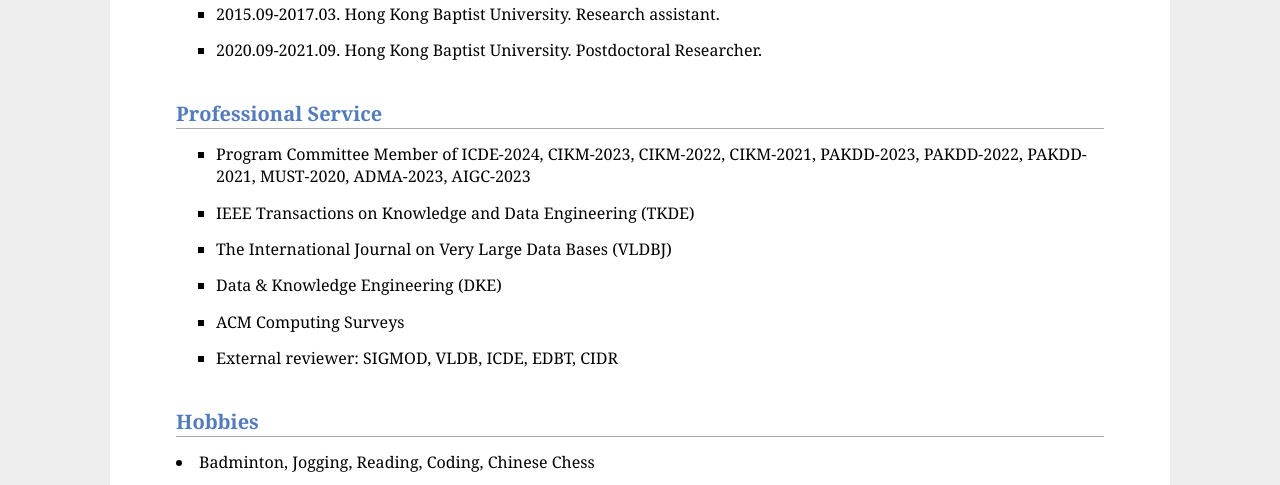
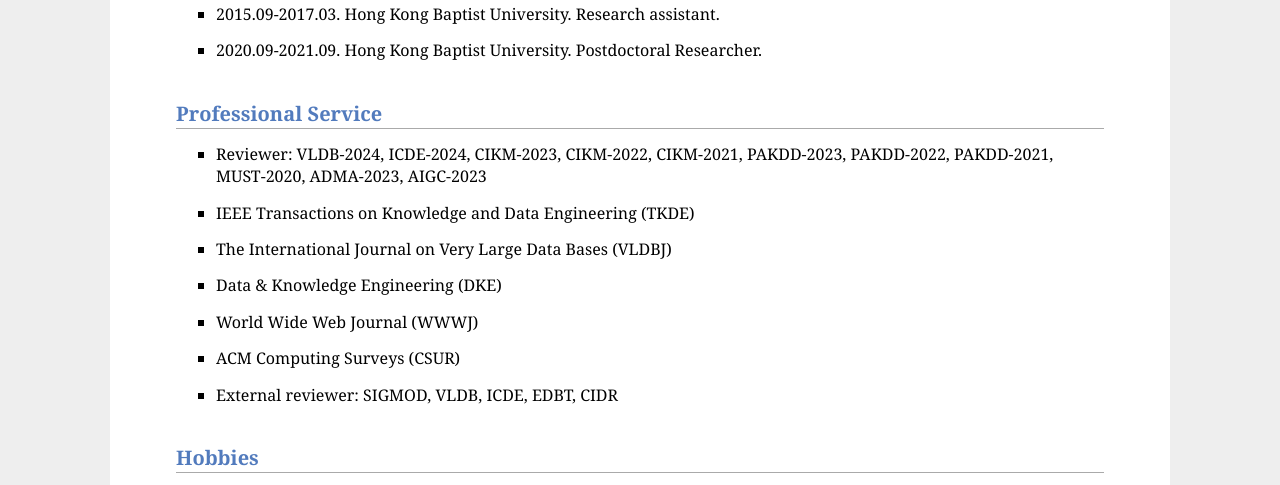
Before and after one commit to csjxjiang/csjxjiang.github.io, a plain HTML site: page index.html in a window 1280 px wide. Shown: the part 2005-2490 px from the top of the page. Drawn offline with Linux system fonts and the light colour scheme.

Commit message:
update bib

```diff
--- a/index.html
+++ b/index.html
@@ -20,7 +20,7 @@
                     <br>
                     Email: jxjiang &alpha;t nus d&omicron;t edu d&omicron;t sg
                 </p>
-                 <a href="jiangjiaxin_cv_en.pdf">CV</a> &bull; <a href="https://scholar.google.com/citations?user=IMzgUuIAAAAJ&hl=en">Google Scholar</a>
+                 <a href="jiangjiaxin_cv_en.pdf">CV</a> &bull; <a href="https://scholar.google.com.sg/citations?user=IJxaU-4AAAAJ&hl=zh-CN">Google Scholar</a>
             </td>
             <td>
                 <img src="./jjx.jpeg" border="0" width="150">
@@ -31,7 +31,7 @@
 
 <h2>Biography</h2>
 <p>
-    Jiaxin Jiang is now a research fellow working with <a href="https://www.comp.nus.edu.sg/~hebs/index.html">Bingsheng He</a> in School of Computing, <a href="https://www.nus.edu.sg/">National University of Singapore</a>. His research interests are mainly in distributed graph database systems,  big data analytics and graph anomaly detection. Before that, he received his Ph.D. degree in Computer Science and Technology at <a href="https://www.comp.hkbu.edu.hk/v1/">Hong Kong Baptist University University</a>, supervised by <a href="https://www.comp.hkbu.edu.hk/~bchoi/">Prof. Byron Choi</a> and <a href="https://www.comp.hkbu.edu.hk/~xujl/">Prof. Jianliang Xu</a> in 2020 and B.E. degree in Computer Science from <a href="http://www.tsxt.sdu.edu.cn/">Taishan College</a>, <a href="https://www.sdu.edu.cn/">Shandong University</a> in 2015 (Taishan College operates a <a href="https://baike.baidu.com/item/%E5%9F%BA%E7%A1%80%E5%AD%A6%E7%A7%91%E6%8B%94%E5%B0%96%E5%AD%A6%E7%94%9F%E5%9F%B9%E5%85%BB%E8%AF%95%E9%AA%8C%E8%AE%A1%E5%88%92?fr=aladdin">'pilot class'</a> under the guidance of the MOE, selecting just 15 students from an annual pool of 10,000 freshmen). He worked closely with <a href="https://homepages.inf.ed.ac.uk/wenfei/">Prof. Wenfei Fan</a> and <a href="https://jingbo.me/">Dr. Jingbo Xu</a> from 2015 to 2017.
+    Jiaxin Jiang is now a research fellow working with <a href="https://www.comp.nus.edu.sg/~hebs/index.html">Bingsheng He</a> in School of Computing, <a href="https://www.nus.edu.sg/">National University of Singapore</a>. His research interests are mainly in distributed graph database systems,  big data analytics and graph anomaly detection. Before that, he received his Ph.D. degree in Computer Science and Technology at <a href="https://www.comp.hkbu.edu.hk/v1/">Hong Kong Baptist University University</a>, supervised by <a href="https://www.comp.hkbu.edu.hk/~bchoi/">Prof. Byron Choi</a> and <a href="https://www.comp.hkbu.edu.hk/~xujl/">Prof. Jianliang Xu</a> in 2020 and B.E. degree in Computer Science from <a href="http://www.tsxt.sdu.edu.cn/">Taishan College</a>, <a href="https://www.sdu.edu.cn/">Shandong University</a> in 2015 (Taishan College operates a <a href="https://baike.baidu.com/item/%E5%9F%BA%E7%A1%80%E5%AD%A6%E7%A7%91%E6%8B%94%E5%B0%96%E5%AD%A6%E7%94%9F%E5%9F%B9%E5%85%BB%E8%AF%95%E9%AA%8C%E8%AE%A1%E5%88%92?fr=aladdin">'pilot class'</a> under the guidance of the MOE, selecting 15 students from an annual pool of 10,000 freshmen). He worked closely with <a href="https://homepages.inf.ed.ac.uk/wenfei/">Prof. Wenfei Fan</a> and <a href="https://jingbo.me/">Dr. Jingbo Xu</a> from 2015 to 2017.
 </p>
 
 <h2>Awards</h2>
@@ -195,7 +195,8 @@
     <tbody>
         <ul>
             <li>
-               Program Committee Member of ICDE-2024, CIKM-2023, CIKM-2022, CIKM-2021, PAKDD-2023, PAKDD-2022, PAKDD-2021, MUST-2020, ADMA-2023, AIGC-2023
+                <!-- Program Committee Member of -->
+               Reviewer: VLDB-2024, ICDE-2024, CIKM-2023, CIKM-2022, CIKM-2021, PAKDD-2023, PAKDD-2022, PAKDD-2021, MUST-2020, ADMA-2023, AIGC-2023
             </li>
             <li>
                IEEE Transactions on Knowledge and Data Engineering (TKDE)
@@ -207,7 +208,10 @@
                 Data & Knowledge Engineering (DKE)
             </li>
             <li>
-                ACM Computing Surveys
+                World Wide Web Journal (WWWJ)
+            </li>
+            <li>
+                ACM Computing Surveys (CSUR)
             </li>
             <li>
                 External reviewer: SIGMOD, VLDB, ICDE, EDBT, CIDR
```
